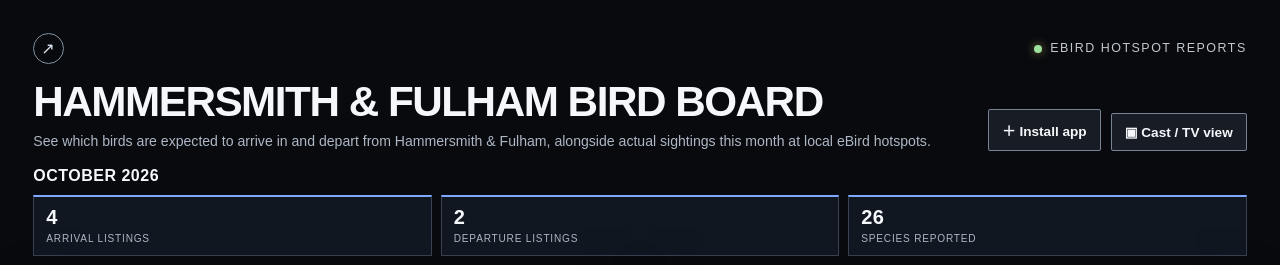
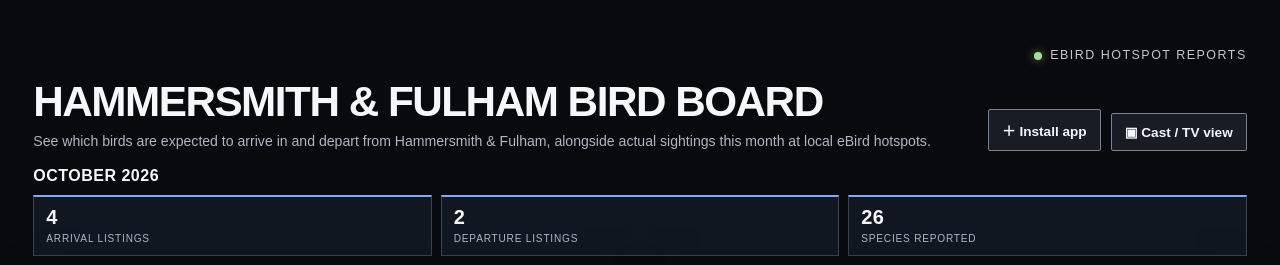
Before and after one commit to MediaCollectiveEvents/hammersmith-fulham-bird-board, a website: page dist/index.html in a window 1280 px wide. Shown: the top 265 px of the page. Drawn offline with Linux system fonts and the light colour scheme.

Commit message:
Remove circled arrow and lower eBird label

```diff
--- a/dist/index.html
+++ b/dist/index.html
@@ -16,7 +16,7 @@
     :root{color-scheme:dark;--ink:#05070a;--board:#10141d;--blue:#7ea9ff;--yellow:#f0ed00;--white:#f5f7fb;--muted:#aeb7c5;--green:#9be39c;--amber:#f3d869;--red:#ff9b9b;--max:1600px}
     *{box-sizing:border-box}body{margin:0;background:#080a0e;color:var(--white);font-family:Arial,Helvetica,sans-serif;line-height:1.35}
     .shell{max-width:var(--max);margin:0 auto;padding:clamp(14px,2.6vw,38px)}
-    .topline{display:flex;align-items:center;justify-content:space-between;gap:16px;margin-bottom:17px;color:#c1c8d0;font-size:.78rem;letter-spacing:.12em;text-transform:uppercase}
+    .topline{display:flex;align-items:flex-end;justify-content:flex-end;min-height:31px;gap:16px;margin-bottom:17px;color:#c1c8d0;font-size:.78rem;letter-spacing:.12em;text-transform:uppercase}
      .brand{display:flex;align-items:center;gap:10px}.birdmark{flex:none;width:31px;height:31px;aspect-ratio:1;border:1px solid #8291a3;border-radius:50%;display:grid;place-items:center;color:#dfe7f4;font-size:16px}
     .live{display:flex;align-items:center;gap:8px}.dot{flex:none;width:8px;height:8px;aspect-ratio:1;border-radius:50%;background:var(--amber);box-shadow:0 0 10px #f2cf7590}
     .hero{display:grid;grid-template-columns:1fr auto;align-items:end;gap:22px;margin-bottom:14px}
@@ -113,7 +113,7 @@
 </head>
 <body>
   <main class="shell">
-    <div class="topline"><div class="brand"><span class="birdmark" aria-hidden="true">↗</span></div><div class="live"><span class="dot" aria-hidden="true"></span><span id="feed-label">Local reports not connected</span></div></div>
+    <div class="topline"><div class="live"><span class="dot" aria-hidden="true"></span><span id="feed-label">Local reports not connected</span></div></div>
     <header class="hero">
       <div><h1>Hammersmith &amp; Fulham bird board</h1><p class="intro">See which birds are expected to arrive in and depart from Hammersmith &amp; Fulham, alongside actual sightings this month at local eBird hotspots.</p></div>
       <div class="controls"><button class="install-button" id="install-button" type="button">＋ Install app</button><button class="tv-button" id="tv-button" type="button" aria-haspopup="dialog">▣ Cast / TV view</button><div class="install-note" id="install-note" role="status" hidden></div></div>
```
